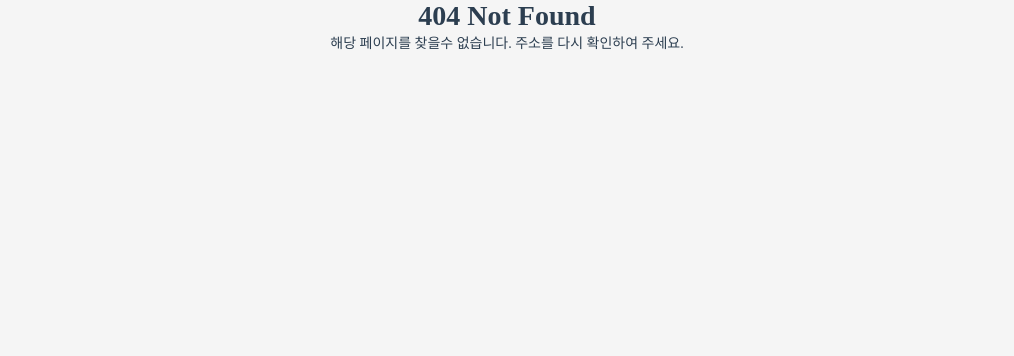
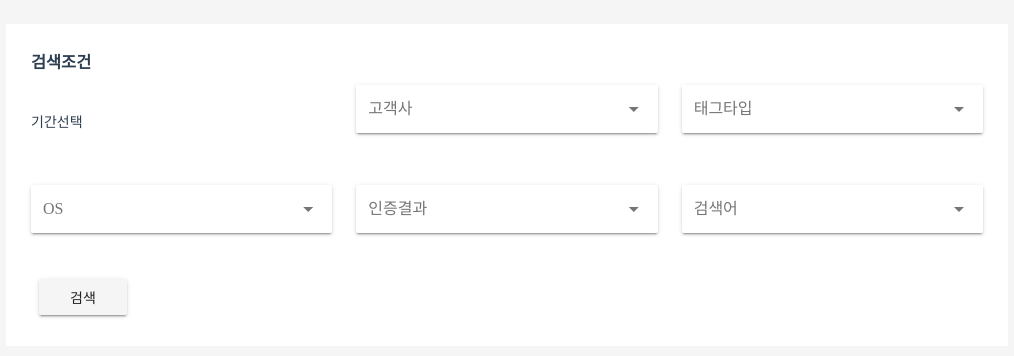
Before and after one commit to Fungramming/iCRAFT-BrandSafer_front, a Vue app: page /product/certList in a window 1280 px wide. Before the commit this address had no page. Shown: the top 356 px of the page, without its empty margins (248-1262 px from the left). Built offline with nearby package versions, Linux system fonts and the light colour scheme; a web font is replaced by a local one.

Commit message:
Add: Product view

```diff
--- /dev/null
+++ b/src/components/Product/ProductCertList.vue
@@ -0,0 +1,46 @@
+<template>
+  <section class="search">
+    <h3>검색조건</h3>
+    <v-layout row wrap align-center>
+      <v-flex sm12 lg4 xl2>
+        <select name="기간선택" id="">
+          <option disabled="disabled" selected>기간선택</option>
+          <option value="1">1</option>
+          <option value="2">2</option>
+        </select>
+      </v-flex>
+      <v-flex sm12 lg4 xl2>
+        <v-select solo items="[1, 2, 3]" label="고객사"></v-select>
+      </v-flex>
+      <v-flex sm12 lg4 xl2>
+        <v-select solo items="[1, 2, 3]" label="태그타입"></v-select>
+      </v-flex>
+      <v-flex sm12 lg4 xl2>
+        <v-select solo items="[1, 2, 3]" label="OS"></v-select>
+      </v-flex>
+      <v-flex sm12 lg4 xl2>
+        <v-select solo items="[1, 2, 3]" label="인증결과"></v-select>
+      </v-flex>
+      <v-flex sm12 lg4 xl2>
+        <v-select solo items="[1, 2, 3]" label="검색어"></v-select>
+      </v-flex>
+    </v-layout>
+    <v-btn>검색</v-btn>
+  </section>
+</template>
+
+<script>
+export default {
+  data() {
+    key: ""
+  }
+}
+</script>
+
+<style>
+.search {
+  text-align: left;
+  background-color: white;
+  padding: 25px;
+}
+</style>
--- a/src/router.js
+++ b/src/router.js
@@ -3,6 +3,7 @@ import Router from "vue-router";
 import Login from "./views/Login.vue";
 import Dashboard from "./views/Dashboard.vue";
 import Product from "./views/Product.vue";
+import ProductCertList from "./components/Product/ProductCertList.vue";
 import Appv from "./views/Appv.vue";
 import Admin from "./views/Admin.vue";
 import NotFound from "./views/NotFound.vue";
@@ -12,8 +13,7 @@ import CustomerAccount from "./components/Admin/CustomerAccount.vue";
 Vue.use(Router);
 
 export default new Router({
-  routes: [
-    {
+    routes: [{
             path: "/",
             redirect: { name: "login" }
         },
@@ -30,7 +30,12 @@ export default new Router({
         {
             path: "/product",
             name: "product",
-      component: Product
+            component: Product,
+            children: [{
+                path: "/product/certList",
+                name: "certList",
+                component: ProductCertList
+            }]
         },
         {
             path: "/appv",
@@ -41,8 +46,7 @@ export default new Router({
             path: "/admin",
             name: "admin",
             component: Admin,
-      children: [
-        {
+            children: [{
                     path: "/admin/customerManagement",
                     name: "customerManagement",
                     component: CustomerManagement
--- a/src/views/Product.vue
+++ b/src/views/Product.vue
@@ -1,11 +1,16 @@
 <template>
-  <div>
-    <h1>product</h1>
-  </div>
+  <v-container fluid grid-list-xl>
+    <router-view></router-view>
+  </v-container>
 </template>
 
 <script>
+import ProductCertList from "../components/Product/ProductCertList"
+
 export default {
+  components: {
+    ProductCertList
+  },
   data() {
     return {};
   }
```
Also changed, not shown: 1 other file (tests, documents, lock files or other folders). Lines whose indentation alone changed are shown as unchanged.
